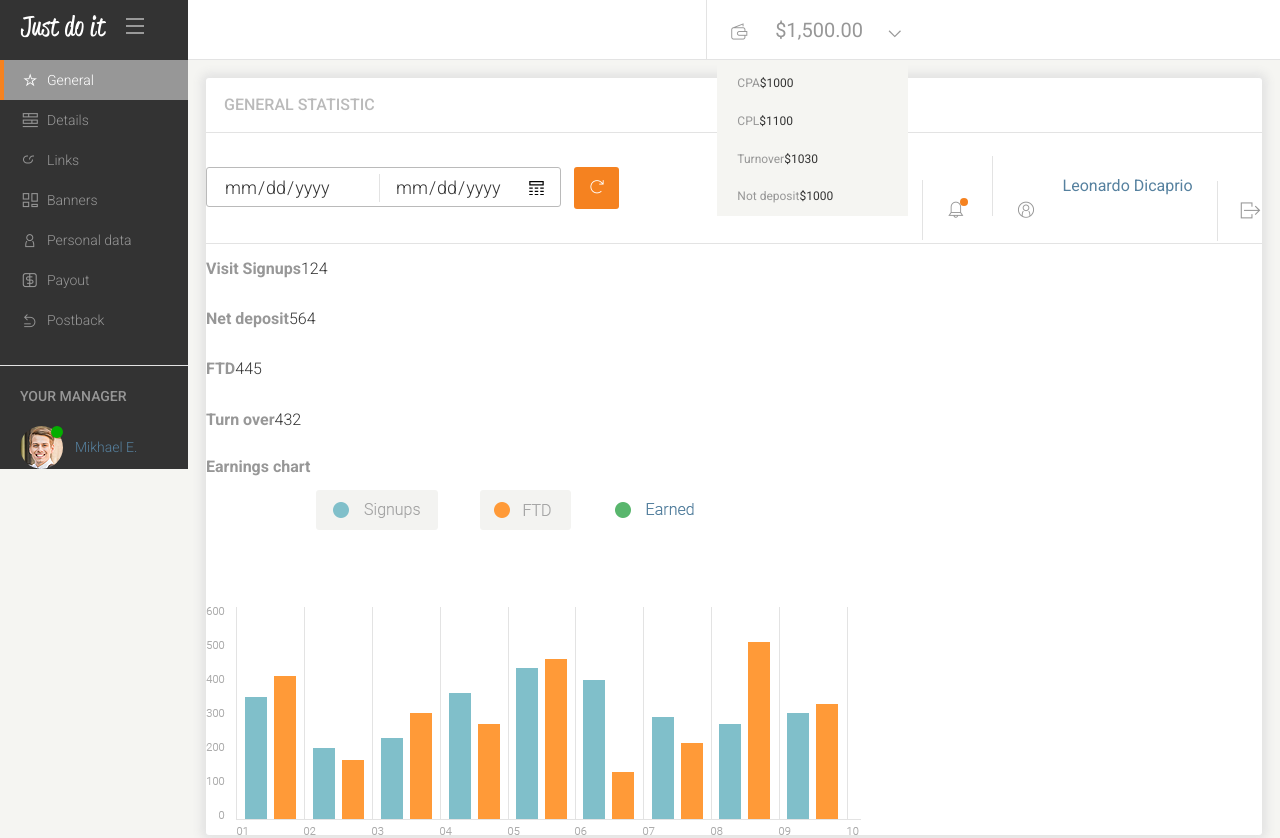
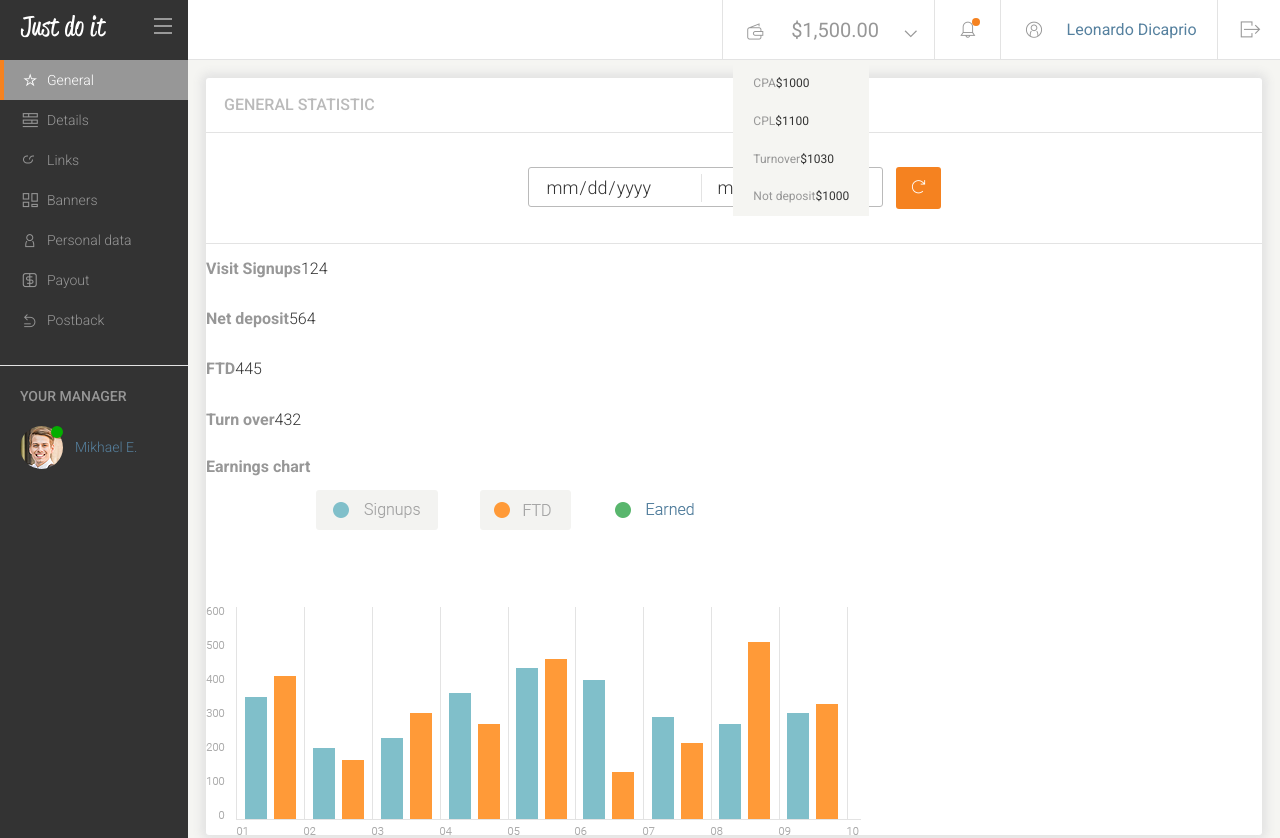
Before and after one commit to DzesikaTkaczyk/Admin-panel, a website: page html/index.html in a window 1280 px wide. Shown: the top 838 px of the page. Drawn offline with Linux system fonts and the light colour scheme.

Commit message:
change menu

```diff
--- a/html/index.html
+++ b/html/index.html
@@ -11,9 +11,12 @@
         <div class="general">
             <div class="wrap">
             	<div class="side_menu">
+                    <div class="side_menu_sticky">
                         <div class="row">
+                            <div class="side_menu_top">
                                 <div class="logo hidden hidden_mobile"><img src="../images/logo.png" alt="logo"></div>
                                 <div class="burger"><img src="../images/burger.png" alt="burger"></div>
+                            </div>
                         </div>
                         <div class="row">
                             <ul class="list hidden_mobile">
@@ -35,6 +38,7 @@
                                     <div class="point active-point"></div>
                                 </div>
                                 <p class="manage_name hidden">Mikhael E.</p>
+                            </div>
                         </div>
                     </div>
             	</div>
@@ -64,7 +68,7 @@
                                 </li>
 
                                 <li class="list_horizontal">
-                                    <a href="#">
+                                    <a href="#" class="icon_profile">
                                         <i class="demo-icon icon-profile top"></i>
                                         <p class="link list_link top">Leonardo Dicaprio</p>
                                     </a>
--- a/package.json
+++ b/package.json
@@ -30,7 +30,7 @@
     "build:autoprefixer": "autoprefixer-cli css/style.css",
     "build-dev:sass": "node-sass --output-style expanded --source-map true -o css sass",
     "watch": "npm-run-all build -p watch:*",
-    "watch:onchangesass": "onchange sass/*.scss -- npm run watch:sassprefixer",
+    "watch:onchangesass": "onchange sass/**/*.scss -- npm run watch:sassprefixer",
     "watch:sassprefixer": "npm-run-all -s sassprefixer:*",
     "sassprefixer:sass": "node-sass --output-style expanded --source-map true -o css sass",
     "sassprefixer:autoprefixer": "autoprefixer-cli -o css/style.prefixed.css css/style.css",
--- a/sass/_layout.scss
+++ b/sass/_layout.scss
@@ -4,6 +4,7 @@
 
 .wrap {
   display: flex;
+  position: relative;
 }
 
 .content_wrap {
@@ -22,13 +23,6 @@
   width: 100%;
   padding-left: 15px;
   padding-right: 15px;
-}
-
-.row::before,
-.row::after {
-  content:"";
-  display: table;
-  clear: both;
 }
 
 .row {
--- a/sass/components/_calendar.scss
+++ b/sass/components/_calendar.scss
@@ -3,7 +3,7 @@
 	margin: 34px 0;
 	display: flex;
 	align-items: center;
-
+	justify-content: center;
 	.date {
 		height: 40px;
 	}
--- a/sass/sections/_side_menu.scss
+++ b/sass/sections/_side_menu.scss
@@ -1,6 +1,6 @@
 .side_menu {
 	background-color: $menu-background-color;
-	height: 100%;
+	//height: 100%;
 	width: 54px;
 	top: 0;
 	left: 0;
@@ -38,6 +38,18 @@
 		}
 	}
 
+	.side_menu_sticky {
+		position: sticky;
+		top: 0;
+	}
+
+	.side_menu_top {
+		display: flex;
+		justify-content: space-between;
+		flex-wrap: nowrap;
+		width: 100%;
+	}
+
 	.logo {
 		margin-left: 20px;
 		line-height: 55px;
@@ -47,7 +59,7 @@
 	}
 
 	.burger {
-		float: right;
+
 		margin-right: 16px;
 		margin-left: 20px;
 		line-height: 60px;
--- a/sass/sections/_top_menu.scss
+++ b/sass/sections/_top_menu.scss
@@ -5,9 +5,9 @@
 	border-bottom: 1px solid $light-grey;
 
 	.top_menu_content {
-		float: right;
 		white-space: nowrap;
-		align-items: flex-start;
+		display: flex;
+		justify-content: flex-end;
 	}
 
 	.top {
@@ -20,8 +20,13 @@
 		text-decoration: none;
 	}
 
+	.icon_profile {
+		display: flex;
+		align-items: center;
+	}
+
 	.list_horizontal {
-		display: inline-block;
+		display: block;
 		height: 60px;
 		padding: 0 10px;
 		border-left: 1px solid $light-grey;
@@ -77,6 +82,7 @@
 		width: auto;
 		justify-content: space-between;
 		//flex-direction: column;
+		position: absolute;
 	}
 
 	.underlist {
```
Also changed, not shown: css/style.css, css/style.prefixed.css, 2 other files. Lines whose indentation alone changed are shown as unchanged.
